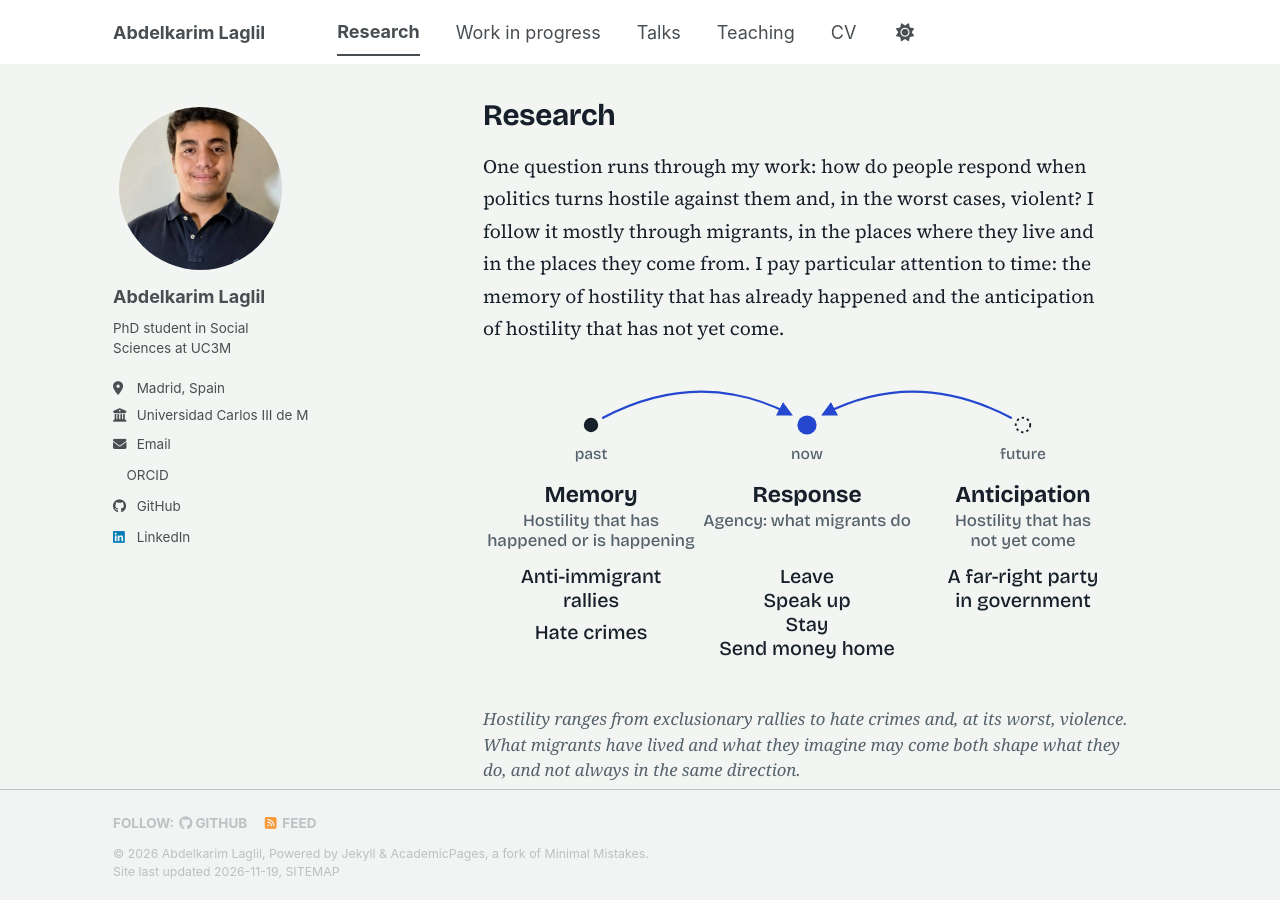
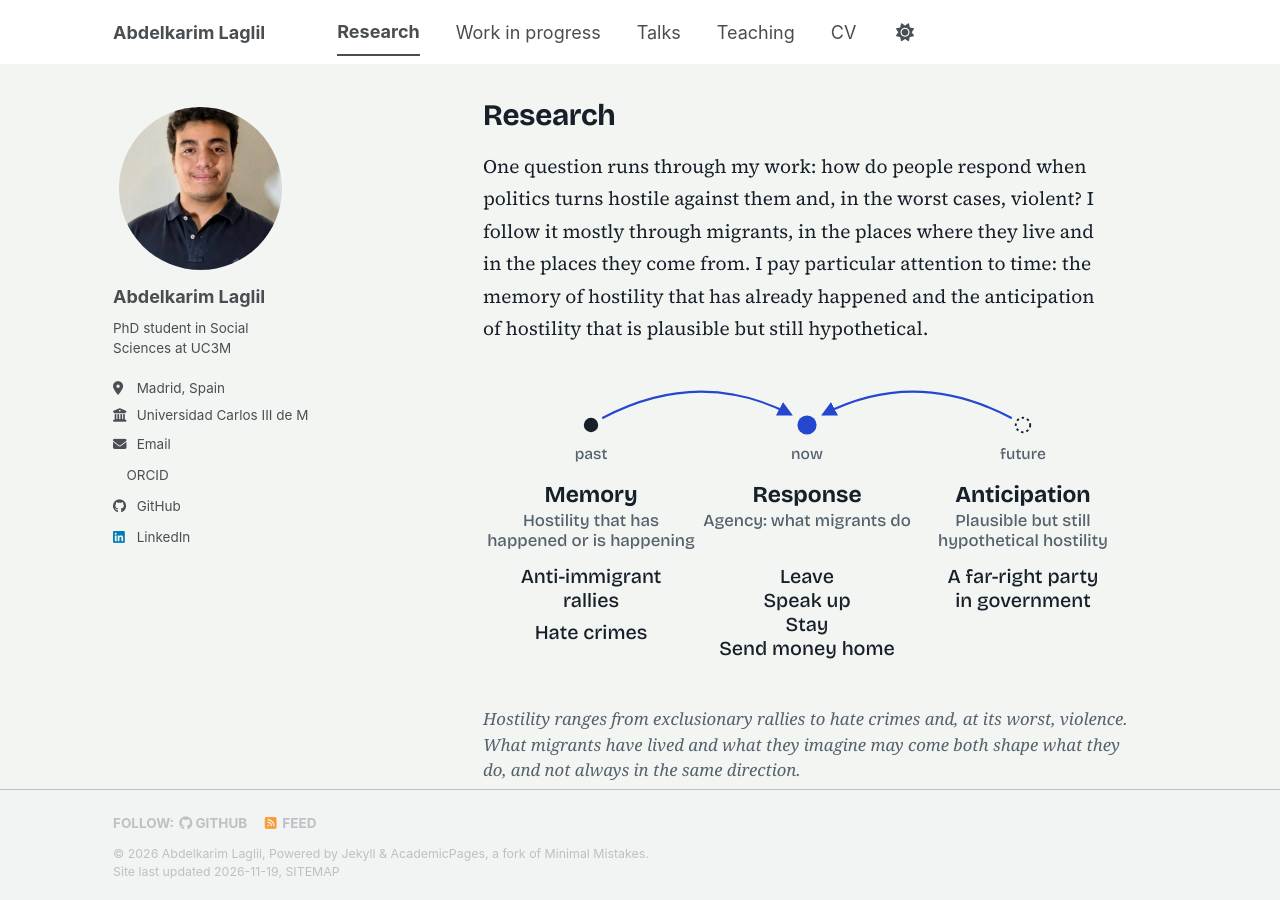
Before and after one commit to AbdelkarimLaglil/AbdelkarimLaglil.github.io, a Jekyll site: the page built from _pages/research.md, in a window 1280 px wide and 900 px high. Built offline with Jekyll 4.4.1, drawn with Linux system fonts in a browser that asks for light colours; a script bundle is joined from its source files by our own code; a style sheet for code colours, icons or effects is not loaded.

Commit message:
Research: anticipation as plausible but hypothetical hostility
Co-Authored-By: Claude Sonnet 5.5 <noreply@anthropic.com>
Claude-Session: https://claude.ai/code/session_017vH5ZQkLibWayVuG7moGCB

```diff
--- a/_pages/research.md
+++ b/_pages/research.md
@@ -6,10 +6,10 @@ excerpt: "Research on migrant agency under hostility, violence across borders, a
 author_profile: true
 ---
 
-One question runs through my work: how do people respond when politics turns hostile against them and, in the worst cases, violent? I follow it mostly through migrants, in the places where they live and in the places they come from. I pay particular attention to time: the memory of hostility that has already happened and the anticipation of hostility that has not yet come.
+One question runs through my work: how do people respond when politics turns hostile against them and, in the worst cases, violent? I follow it mostly through migrants, in the places where they live and in the places they come from. I pay particular attention to time: the memory of hostility that has already happened and the anticipation of hostility that is plausible but still hypothetical.
 
 <figure class="lh-fig">
-<svg viewBox="0 0 540 262" role="img" aria-label="Figure: a timeline from past to future. The memory of hostility that has happened, such as anti-immigrant rallies and hate crimes, and the anticipation of hostility that has not yet come, such as a far-right party entering government, both lead to migrant agency now: leave, speak up, stay, or send money home.">
+<svg viewBox="0 0 540 262" role="img" aria-label="Figure: a timeline from past to future. The memory of hostility that has happened, such as anti-immigrant rallies and hate crimes, and the anticipation of plausible but hypothetical hostility, such as a far-right party entering government, both lead to migrant agency now: leave, speak up, stay, or send money home.">
 <defs><marker id="fig-arrow" viewBox="0 0 10 10" refX="8" refY="5" markerWidth="7" markerHeight="7" orient="auto"><path d="M0 0L10 5L0 10z" fill="currentColor"/></marker></defs>
 <path class="arc" d="M100 34 Q180 -8 256 31" marker-end="url(#fig-arrow)"/>
 <path class="arc" d="M440 34 Q360 -8 284 31" marker-end="url(#fig-arrow)"/>
@@ -32,8 +32,8 @@ One question runs through my work: how do people respond when politics turns hos
 <text class="t-ex" x="270" y="212" text-anchor="middle">Stay</text>
 <text class="t-ex" x="270" y="232" text-anchor="middle">Send money home</text>
 <text class="t-head" x="450" y="104" text-anchor="middle">Anticipation</text>
-<text class="t-sub" x="450" y="124" text-anchor="middle">Hostility that has</text>
-<text class="t-sub" x="450" y="141" text-anchor="middle">not yet come</text>
+<text class="t-sub" x="450" y="124" text-anchor="middle">Plausible but still</text>
+<text class="t-sub" x="450" y="141" text-anchor="middle">hypothetical hostility</text>
 <text class="t-ex" x="450" y="172" text-anchor="middle">A far-right party</text>
 <text class="t-ex" x="450" y="192" text-anchor="middle">in government</text>
 </svg>
```
